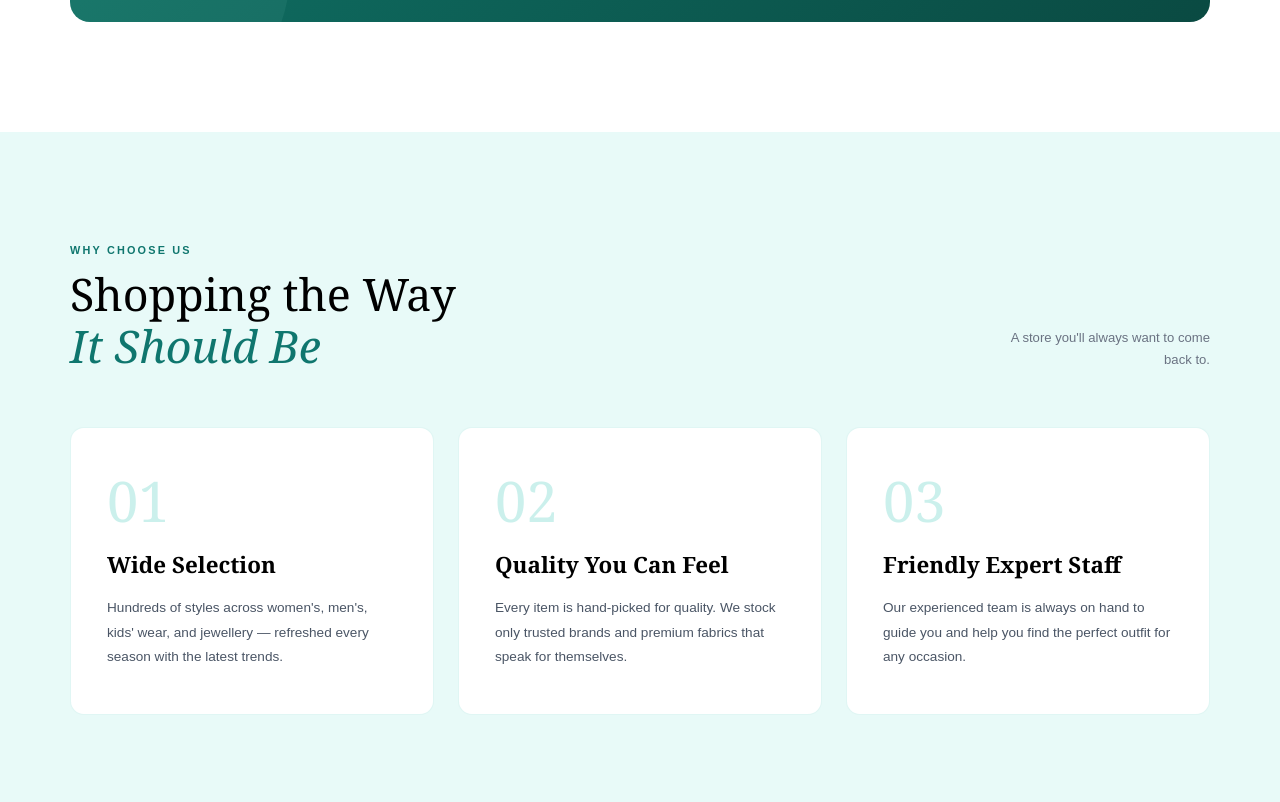
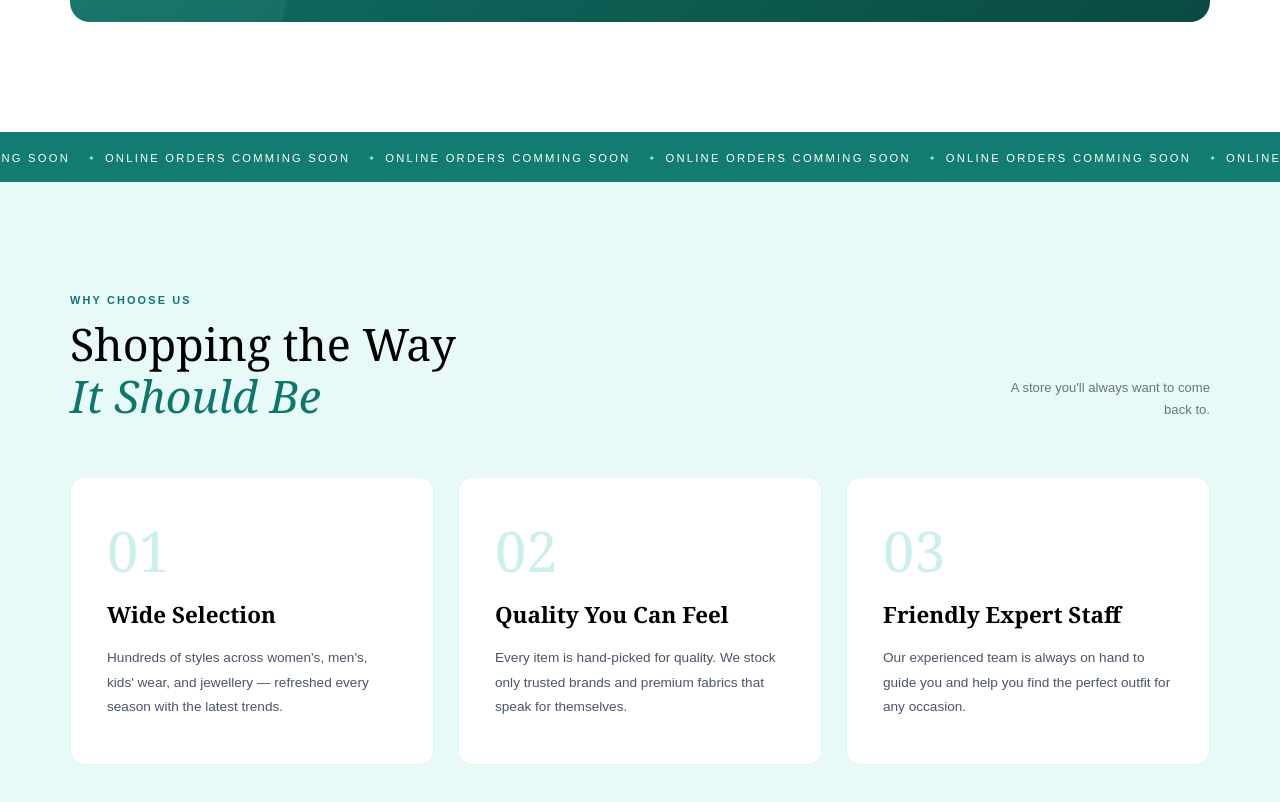
Before and after one commit to Yesh21102001/RR, a Next.js app: page / in a window 1280 px wide. Shown: the part 2973-3775 px from the top of the page. Built offline with nearby package versions, Linux system fonts and the light colour scheme.

Commit message:
first commit

```diff
--- a/components/Home/Hero.jsx
+++ b/components/Home/Hero.jsx
@@ -7,6 +7,7 @@ import Categories from "./Cateegories";
 import Offlinebanner from "./Offlinebanner";
 import Whyus from "./Whyus";
 import Visit from "./Visit";
+import Ticker1 from "./Ticker1";
 
 const SLIDES = [
   { id: 1, image: "/reban2.png" },
@@ -182,6 +183,7 @@ export default function Hero() {
       <Ticker />
       <Categories />
       <Offlinebanner />
+      <Ticker1 />
       <Whyus />
       <Visit />
     </>
--- /dev/null
+++ b/components/Home/Ticker1.jsx
@@ -0,0 +1,39 @@
+"use client";
+
+
+const items = [
+  "Online Orders Comming Soon", "Online Orders Comming Soon", "Online Orders Comming Soon", "Online Orders Comming Soon",
+  "Online Orders Comming Soon", "Online Orders Comming Soon", "Online Orders Comming Soon", "Online Orders Comming Soon",
+];
+
+export default function Ticker1() {
+    const doubled = [...items, ...items];
+
+    return (
+        <>
+            <style>{`
+        @keyframes marquee {
+          from { transform: translateX(0); }
+          to   { transform: translateX(-50%); }
+        }
+        .animate-marquee {
+          animation: marquee 32s linear infinite;
+        }
+      `}</style>
+
+            <div className="bg-[#117c6f] text-white py-[13px] overflow-hidden whitespace-nowrap">
+                <div className="inline-flex animate-marquee">
+                    {doubled.map((item, i) => (
+                        <span
+                            key={i}
+                            className="text-[0.7rem] tracking-[0.2em] uppercase font-medium px-1 inline-flex items-center gap-[18px]"
+                        >
+                            {item}
+                            <span className="text-[var(--t300)] text-[0.5rem]">✦</span>
+                        </span>
+                    ))}
+                </div>
+            </div>
+        </>
+    );
+}
```
